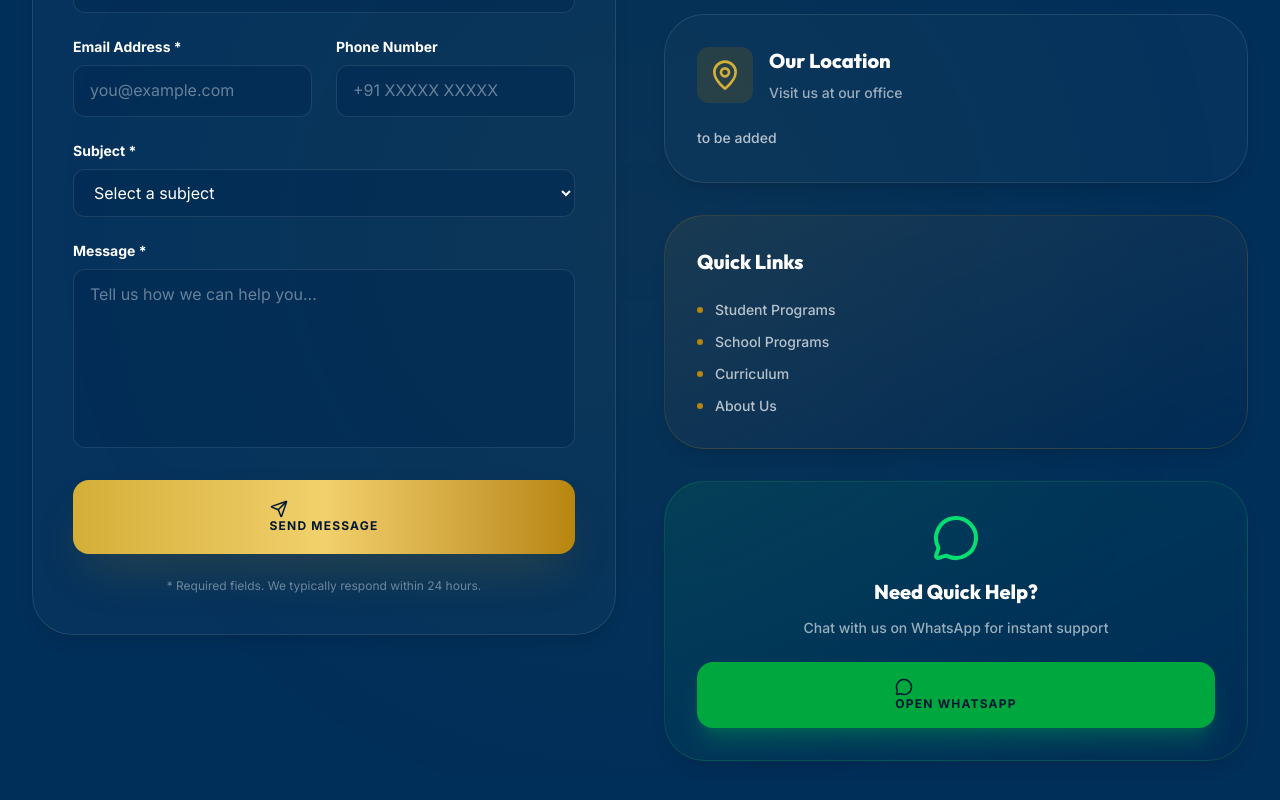
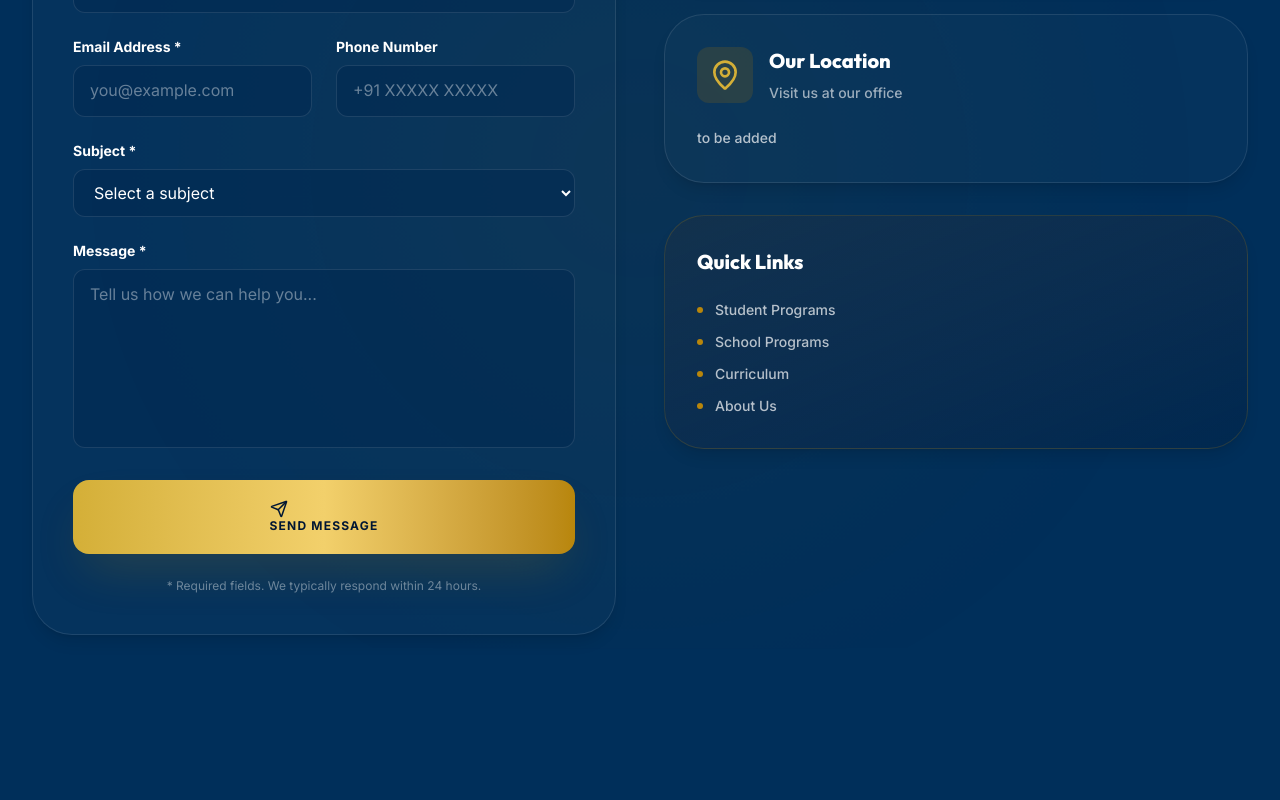
Before and after one commit to shresthwithouta/RoboVedanta, a Next.js app: page /contact in a window 1280 px wide. Shown: the part 1950-2750 px from the top of the page. Built offline with nearby package versions, Linux system fonts and the light colour scheme.

Commit message:
Remove redundant WhatsApp card, improve contact page responsiveness, and fix Tailwind lint warnings

```diff
--- a/src/app/about/page.js
+++ b/src/app/about/page.js
@@ -30,9 +30,9 @@ export default function AboutPage() {
   return (
     <main>
       {/* Hero Section */}
-      <Section spacing="md" className="relative pt-32 md:pt-40 lg:pt-48 pb-20 md:pb-32 min-h-[70vh] flex items-center justify-center overflow-hidden bg-gradient-to-b from-primary-400 via-primary-400 to-primary-500">
+      <Section spacing="md" className="relative pt-32 md:pt-40 lg:pt-48 pb-20 md:pb-32 min-h-[70vh] flex items-center justify-center overflow-hidden bg-linear-to-b from-primary-400 via-primary-400 to-primary-500">
         <div className="absolute inset-0 tech-grid opacity-20 pointer-events-none" />
-        <div className="absolute inset-0 bg-gradient-to-b from-transparent via-transparent to-primary-500/80 pointer-events-none" />
+        <div className="absolute inset-0 bg-linear-to-b from-transparent via-transparent to-primary-500/80 pointer-events-none" />
 
         <div className="absolute top-20 -right-20 w-[500px] h-[500px] bg-accent-500/10 rounded-full blur-[120px] floating pointer-events-none" />
         <div className="absolute bottom-40 -left-20 w-[400px] h-[400px] bg-primary-300/15 rounded-full blur-[100px] floating pointer-events-none" style={{ animationDelay: '-3s' }} />
@@ -87,7 +87,7 @@ export default function AboutPage() {
             </ScrollReveal>
 
             <ScrollReveal delay={0.2}>
-              <Card variant="elevated" className="p-10 md:p-16 bg-gradient-to-br from-accent-500/10 to-primary-600/50 border-accent-500/20 text-center">
+              <Card variant="elevated" className="p-10 md:p-16 bg-linear-to-br from-accent-500/10 to-primary-600/50 border-accent-500/20 text-center">
                 <div className="space-y-6 text-white/80 text-lg md:text-xl leading-relaxed font-medium">
                   <p>
                     We specialize in integrating <span className="text-accent-400 font-bold">STEM education</span> into school programs and workshops, creating meaningful learning experiences that go beyond traditional classroom boundaries.
@@ -152,7 +152,7 @@ export default function AboutPage() {
               }
             ].map((item, index) => (
               <ScrollReveal key={index} delay={index * 0.1}>
-                <Card variant="elevated" className="p-8 group h-full border-white/10 hover:border-accent-500/30 transition-all duration-500 bg-white/[0.02]">
+                <Card variant="elevated" className="p-8 group h-full border-white/10 hover:border-accent-500/30 transition-all duration-500 bg-white/2">
                   <div className="inline-flex p-4 rounded-2xl bg-accent-600/20 text-accent-400 mb-6 group-hover:bg-accent-600 group-hover:text-primary-900 group-hover:scale-110 transition-all duration-500">
                     {item.icon}
                   </div>
@@ -165,7 +165,7 @@ export default function AboutPage() {
 
           {/* Philosophy Card */}
           <ScrollReveal>
-            <Card variant="elevated" className="p-10 md:p-16 bg-white/[0.02] border-white/10">
+            <Card variant="elevated" className="p-10 md:p-16 bg-white/2 border-white/10">
               <div className="text-center mb-12">
                 <Heart size={56} className="text-accent-500 mx-auto mb-6" />
                 <h3 className="text-3xl md:text-4xl font-heading font-black text-white mb-4">Our Philosophy</h3>
@@ -267,8 +267,8 @@ export default function AboutPage() {
                 ]
               }
             ].map((item, index) => (
-              <ScrollReveal key={index} delay={index * 0.1}>
-                <Card variant="elevated" className="p-8 md:p-10 group h-full border-white/10 hover:border-accent-500/30 transition-all duration-500 bg-white/[0.02]">
+            <ScrollReveal key={index} delay={index * 0.1}>
+                <Card variant="elevated" className="p-8 md:p-10 group h-full border-white/10 hover:border-accent-500/30 transition-all duration-500 bg-white/2">
                   <div className="flex items-start gap-6 mb-6">
                     <div className="inline-flex p-4 rounded-2xl bg-accent-600/20 text-accent-400 group-hover:bg-accent-600 group-hover:text-primary-900 transition-all duration-500 shrink-0">
                       {item.icon}
@@ -290,7 +290,7 @@ export default function AboutPage() {
 
           {/* Impact Stats */}
           <ScrollReveal>
-            <Card variant="elevated" className="p-10 md:p-16 bg-gradient-to-br from-accent-500/10 to-primary-600/50 border-accent-500/20">
+            <Card variant="elevated" className="p-10 md:p-16 bg-linear-to-br from-accent-500/10 to-primary-600/50 border-accent-500/20">
               <div className="text-center mb-12">
                 <h3 className="text-3xl md:text-4xl font-heading font-black text-accent-500 mb-4">Our Commitment</h3>
                 <p className="text-white/60 text-lg">Building the foundation for tomorrow's innovators</p>
@@ -358,7 +358,7 @@ export default function AboutPage() {
               }
             ].map((value, index) => (
               <ScrollReveal key={index} delay={index * 0.1}>
-                <Card variant="elevated" className="p-8 md:p-10 group h-full border-white/10 hover:border-accent-500/30 transition-all duration-500 bg-white/[0.02] text-center">
+                <Card variant="elevated" className="p-8 md:p-10 group h-full border-white/10 hover:border-accent-500/30 transition-all duration-500 bg-white/2 text-center">
                   <div className="inline-flex p-5 rounded-2xl bg-accent-600/20 text-accent-400 mb-6 group-hover:bg-accent-600 group-hover:text-primary-900 group-hover:scale-110 transition-all duration-500">
                     {value.icon}
                   </div>
--- a/src/app/contact/page.js
+++ b/src/app/contact/page.js
@@ -50,9 +50,9 @@ export default function ContactPage() {
   return (
     <main>
       {/* Hero Section */}
-      <Section spacing="md" className="relative pt-32 md:pt-40 lg:pt-48 pb-20 md:pb-32 min-h-[70vh] flex items-center justify-center overflow-hidden bg-gradient-to-b from-primary-400 via-primary-400 to-primary-500">
+      <Section spacing="md" className="relative pt-32 md:pt-40 lg:pt-48 pb-20 md:pb-32 min-h-[70vh] flex items-center justify-center overflow-hidden bg-linear-to-b from-primary-400 via-primary-400 to-primary-500">
         <div className="absolute inset-0 tech-grid opacity-20 pointer-events-none" />
-        <div className="absolute inset-0 bg-gradient-to-b from-transparent via-transparent to-primary-500/80 pointer-events-none" />
+        <div className="absolute inset-0 bg-linear-to-b from-transparent via-transparent to-primary-500/80 pointer-events-none" />
 
         <div className="absolute top-20 -right-20 w-[500px] h-[500px] bg-accent-500/10 rounded-full blur-[120px] floating pointer-events-none" />
         <div className="absolute bottom-40 -left-20 w-[400px] h-[400px] bg-primary-300/15 rounded-full blur-[100px] floating pointer-events-none" style={{ animationDelay: '-3s' }} />
@@ -96,7 +96,7 @@ export default function ContactPage() {
           <div className="grid grid-cols-1 md:grid-cols-3 gap-8 mb-20">
             {/* Email */}
             <ScrollReveal>
-              <Card variant="elevated" className="p-8 group h-full border-white/10 hover:border-accent-500/30 transition-all duration-500 bg-white/[0.02] text-center">
+              <Card variant="elevated" className="p-8 group h-full border-white/10 hover:border-accent-500/30 transition-all duration-500 bg-white/2 text-center">
                 <div className="inline-flex p-5 rounded-2xl bg-accent-600/20 text-accent-400 mb-6 group-hover:bg-accent-600 group-hover:text-primary-900 group-hover:scale-110 transition-all duration-500">
                   <Mail size={40} />
                 </div>
@@ -113,7 +113,7 @@ export default function ContactPage() {
 
             {/* WhatsApp */}
             <ScrollReveal delay={0.1}>
-              <Card variant="elevated" className="p-8 group h-full border-accent-500/30 hover:border-accent-500/50 transition-all duration-500 bg-gradient-to-br from-accent-500/10 to-primary-600/50 text-center relative overflow-hidden">
+              <Card variant="elevated" className="p-8 group h-full border-accent-500/30 hover:border-accent-500/50 transition-all duration-500 bg-linear-to-br from-accent-500/10 to-primary-600/50 text-center relative overflow-hidden">
                 <div className="absolute top-4 right-4 px-3 py-1 bg-accent-500 rounded-full">
                   <span className="text-primary-900 font-black text-xs tracking-widest uppercase">Quick</span>
                 </div>
@@ -141,7 +141,7 @@ export default function ContactPage() {
 
             {/* Phone */}
             <ScrollReveal delay={0.2}>
-              <Card variant="elevated" className="p-8 group h-full border-white/10 hover:border-accent-500/30 transition-all duration-500 bg-white/[0.02] text-center">
+              <Card variant="elevated" className="p-8 group h-full border-white/10 hover:border-accent-500/30 transition-all duration-500 bg-white/2 text-center">
                 <div className="inline-flex p-5 rounded-2xl bg-accent-600/20 text-accent-400 mb-6 group-hover:bg-accent-600 group-hover:text-primary-900 group-hover:scale-110 transition-all duration-500">
                   <Phone size={40} />
                 </div>
@@ -164,7 +164,7 @@ export default function ContactPage() {
         <div className="absolute inset-0 bg-[radial-gradient(circle_at_center,rgba(184,134,11,0.05)_0%,transparent_70%)] animate-slow-zoom" />
 
         <Container className="relative z-10">
-          <div className="grid grid-cols-1 lg:grid-cols-2 gap-12 items-start">
+          <div className="grid grid-cols-1 md:grid-cols-2 gap-12 items-start">
             {/* Left: Form */}
             <ScrollReveal>
               <div>
@@ -181,7 +181,7 @@ export default function ContactPage() {
                   </p>
                 </div>
 
-                <Card variant="elevated" className="p-8 md:p-10 bg-white/[0.02] border-white/10">
+                <Card variant="elevated" className="p-8 md:p-10 bg-white/2 border-white/10">
                   {submitted ? (
                     <motion.div
                       initial={{ opacity: 0, scale: 0.9 }}
@@ -289,7 +289,7 @@ export default function ContactPage() {
             <ScrollReveal delay={0.2}>
               <div className="space-y-8">
                 {/* Office Hours */}
-                <Card variant="elevated" className="p-8 bg-white/[0.02] border-white/10">
+                <Card variant="elevated" className="p-8 bg-white/2 border-white/10">
                   <div className="flex items-start gap-4 mb-6">
                     <div className="inline-flex p-3 rounded-xl bg-accent-600/20 text-accent-400 shrink-0">
                       <Clock size={32} />
@@ -316,7 +316,7 @@ export default function ContactPage() {
                 </Card>
 
                 {/* Location */}
-                <Card variant="elevated" className="p-8 bg-white/[0.02] border-white/10">
+                <Card variant="elevated" className="p-8 bg-white/2 border-white/10">
                   <div className="flex items-start gap-4 mb-6">
                     <div className="inline-flex p-3 rounded-xl bg-accent-600/20 text-accent-400 shrink-0">
                       <MapPin size={32} />
@@ -332,7 +332,7 @@ export default function ContactPage() {
                 </Card>
 
                 {/* Quick Links */}
-                <Card variant="elevated" className="p-8 bg-gradient-to-br from-accent-500/10 to-primary-600/50 border-accent-500/20">
+                <Card variant="elevated" className="p-8 bg-linear-to-br from-accent-500/10 to-primary-600/50 border-accent-500/20">
                   <h3 className="text-xl font-heading font-black text-white mb-6">Quick Links</h3>
                   <div className="space-y-3">
                     {[
@@ -351,29 +351,6 @@ export default function ContactPage() {
                       </a>
                     ))}
                   </div>
-                </Card>
-
-                {/* WhatsApp CTA */}
-                <Card variant="elevated" className="p-8 bg-gradient-to-br from-green-500/10 to-primary-600/50 border-green-500/20 text-center">
-                  <MessageCircle size={48} className="text-green-400 mx-auto mb-4" />
-                  <h3 className="text-xl font-heading font-black text-white mb-3">Need Quick Help?</h3>
-                  <p className="text-white/60 text-sm font-medium mb-6">
-                    Chat with us on WhatsApp for instant support
-                  </p>
-                  <a
-                    href={whatsappLink}
-                    target="_blank"
-                    rel="noopener noreferrer"
-                  >
-                    <Button
-                      variant="primary"
-                      size="lg"
-                      className="w-full rounded-2xl font-black tracking-widest uppercase text-xs border-none shadow-xl shadow-green-500/20 bg-green-600 hover:bg-green-500"
-                    >
-                      <MessageCircle size={18} className="mr-2" />
-                      Open WhatsApp
-                    </Button>
-                  </a>
                 </Card>
               </div>
             </ScrollReveal>
@@ -423,7 +400,7 @@ export default function ContactPage() {
               }
             ].map((faq, i) => (
               <ScrollReveal key={i} delay={i * 0.05}>
-                <Card variant="elevated" className="p-6 bg-white/[0.02] border-white/10 hover:border-accent-500/30 transition-all duration-500">
+                <Card variant="elevated" className="p-6 bg-white/2 border-white/10 hover:border-accent-500/30 transition-all duration-500">
                   <h4 className="text-lg font-heading font-black text-accent-500 mb-3">{faq.q}</h4>
                   <p className="text-white/60 text-sm font-medium leading-relaxed">{faq.a}</p>
                 </Card>
```
